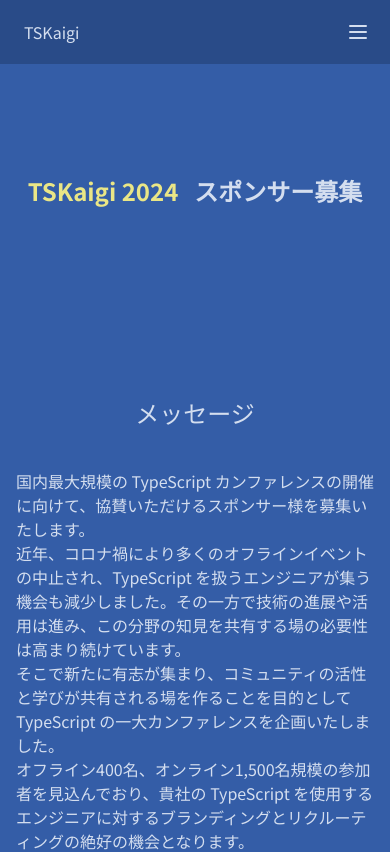
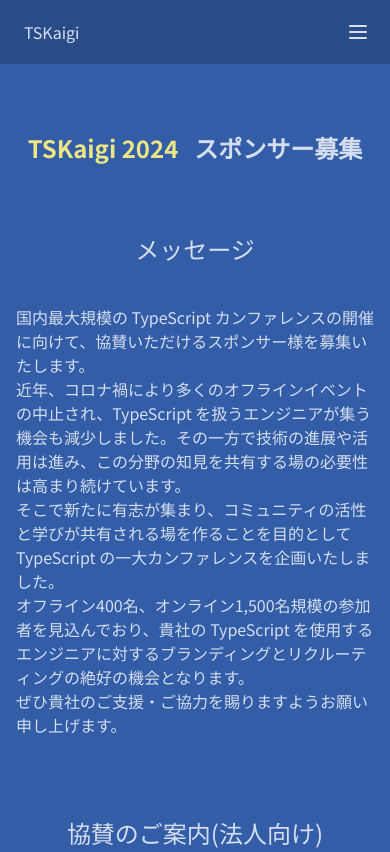
Before and after one commit to tskaigi/tskaigi.github.io, a Next.js app: page /sponsor-recruitment in a window 390 px wide. Shown: the top 852 px of the page. Built offline with nearby package versions, Linux system fonts and the light colour scheme.

Commit message:
fix: sponsor page layout

```diff
--- a/app/sponsor-recruitment/page.tsx
+++ b/app/sponsor-recruitment/page.tsx
@@ -12,13 +12,13 @@
     <>
       <div className="container mx-auto px-4 sm:px-6 lg:px-8 min-h-screen">
 
-      <div className="hero min-h-[30vh]">
+      <div className="hero min-h-[20vh] lg:min-h-[30vh]">
         <div className="hero-content p-0 max-w-full">
           <h1 className="text-2xl lg:leading-relaxed lg:text-5xl font-bold"><span className="text-accent pr-4">TSKaigi 2024</span>スポンサー募集</h1>
         </div>
       </div>
-      <div className="my-20 lg:mb-32">
-        <h2 className="text-2xl lg:text-4xl my-10 text-center">メッセージ</h2>
+      <div className="mb-10 lg:my-20 lg:mb-32">
+        <h2 className="text-2xl lg:text-4xl mb-10 lg:my-10 text-center">メッセージ</h2>
         <div className="mx-auto my-6 text-left lg:text-xl max-w-5xl text-info-contents">
           <p>国内最大規模の TypeScript カンファレンスの開催に向けて、協賛いただけるスポンサー様を募集いたします。</p>
           <p>近年、コロナ禍により多くのオフラインイベントの中止され、TypeScript を扱うエンジニアが集う機会も減少しました。その一方で技術の進展や活用は進み、この分野の知見を共有する場の必要性は高まり続けています。</p>
```
